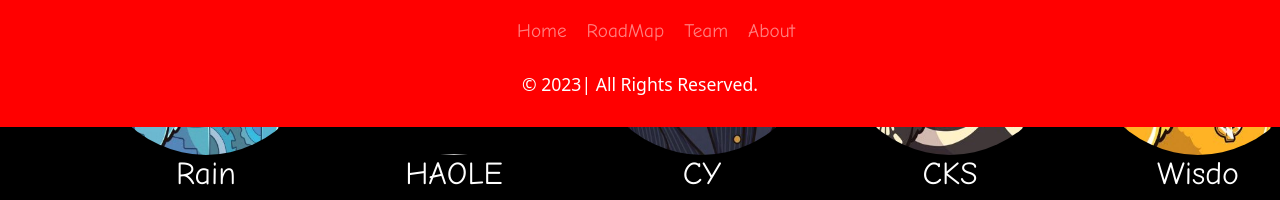
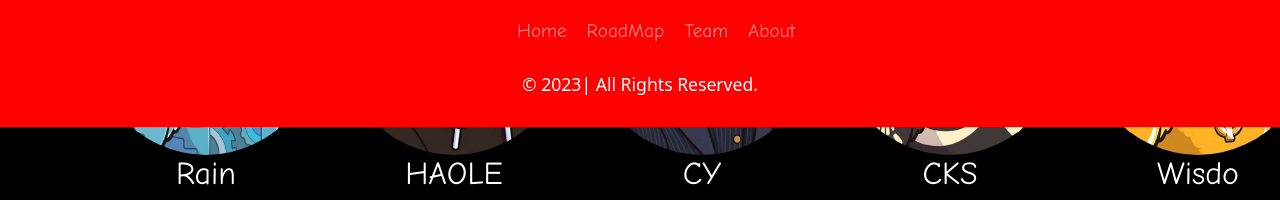
Before and after one commit to Arson199/FuddiesNFT, a plain HTML site: page index.html in a window 1280 px wide. Shown: the part 3274-3474 px from the top of the page. Drawn offline with nearby package versions, Linux system fonts and the light colour scheme.

Commit message:
Update index.html

```diff
--- a/index.html
+++ b/index.html
@@ -336,7 +336,7 @@ footer .wave {
 	                        <ion-icon name="logo-twitter"></ion-icon>
 	                </a>
 	                </div>
-					<div class="flex-fill"><img src="images/haqle.jpg" style="width:248px;height: 280px; border-radius: 50%;"><h2>HAOLE</h2>
+					<div class="flex-fill"><img src="images/haole.jpg" style="width:248px;height: 280px; border-radius: 50%;"><h2>HAOLE</h2>
 					<a href="https://twitter.com/DegenHaole?t=DtQHJnpxAvoFUsH0cUQM1w&s=09">
 	                        <ion-icon name="logo-twitter"></ion-icon>
 	                </a>
```
